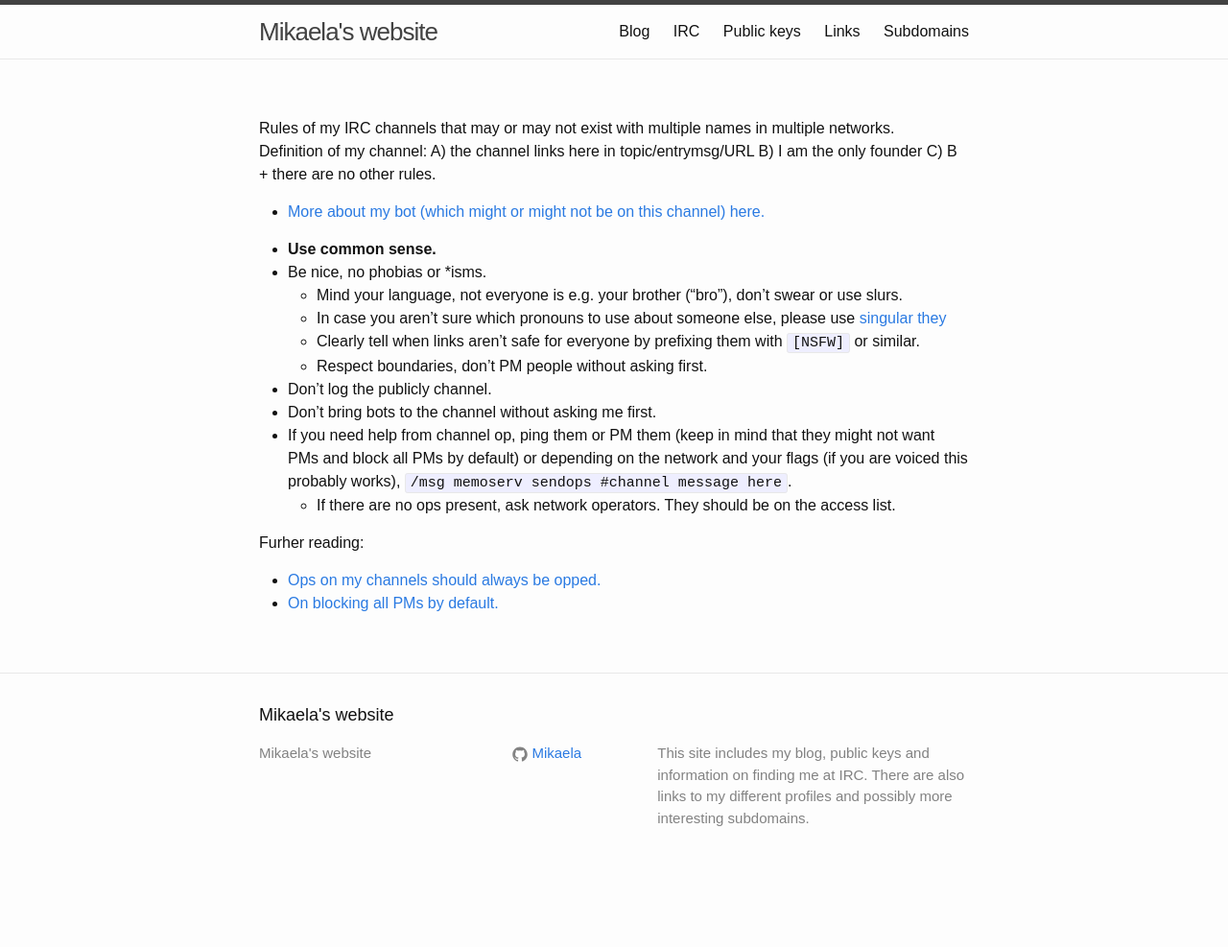
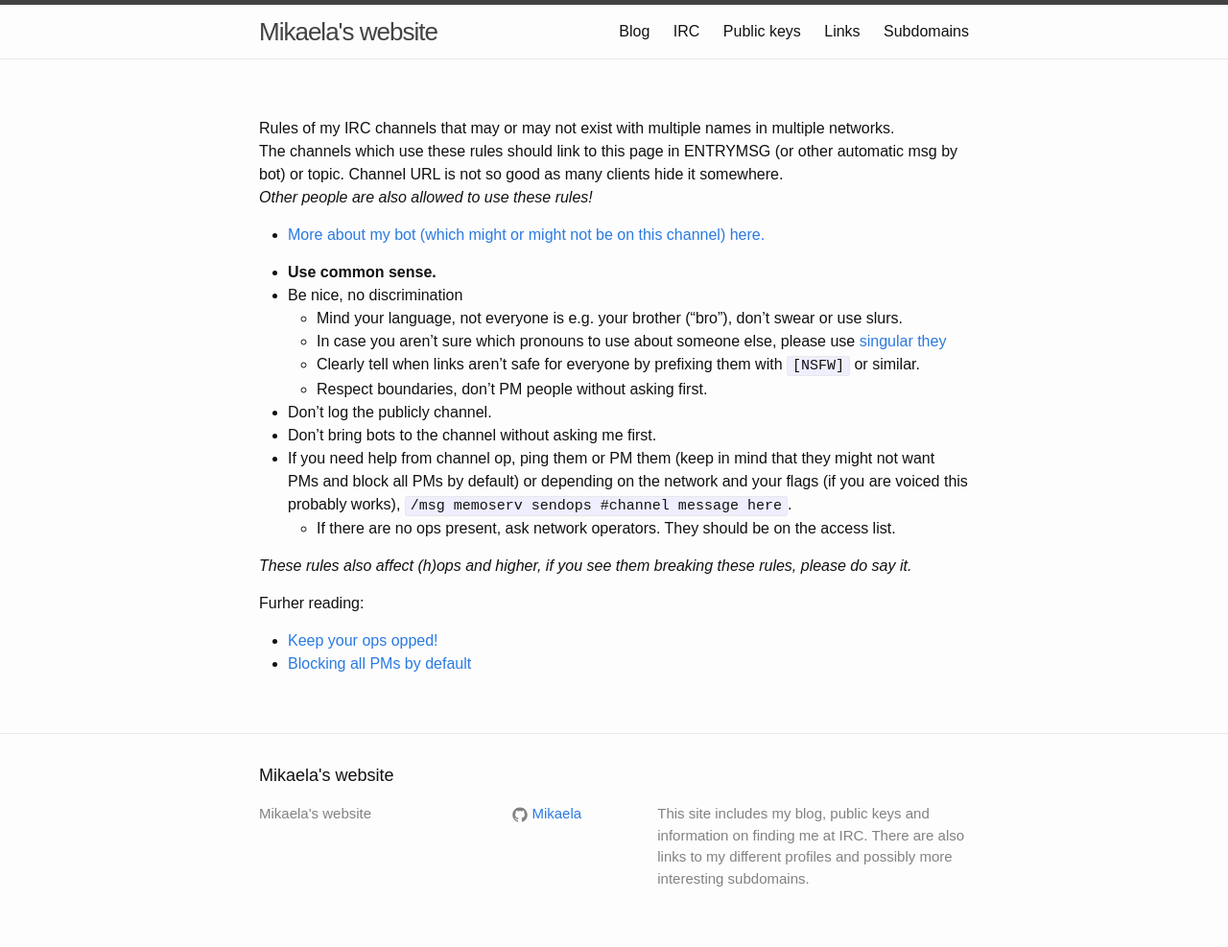
Before and after one commit to Mikaela/mikaela.github.io, a Jekyll site: the page built from pages/channel.markdown, in a window 1280 px wide. Shown: the whole page at 96% size. Built offline with Jekyll 4.4.1, drawn with Linux system fonts in a browser that asks for light colours; Markdown is read by kramdown in place of the engine named in the settings; before the commit the page ends 924 px from its top, so only the background shows below that.

Commit message:
pages/channel: try to make more sense

```diff
--- a/pages/channel.markdown
+++ b/pages/channel.markdown
@@ -5,14 +5,15 @@ sitemap: false
 ---
 
 Rules of my IRC channels that may or may not exist with multiple names
-in multiple networks.<br/>Definition of my channel: A) the channel links
-here in topic/entrymsg/URL B) I am the only founder C) B + there are
-no other rules.
+in multiple networks.<br/>The channels which use these rules should link
+to this page in ENTRYMSG (or other automatic msg by bot) or topic. Channel
+URL is not so good as many clients hide it somewhere.
+<br/>*Other people are also allowed to use these rules!*
 
 * [More about my bot (which might or might not be on this channel) here.](bot.html)
 
 * **Use common sense.**
-* Be nice, no phobias or \*isms.
+* Be nice, no discrimination
     * Mind your language, not everyone is e.g. your brother ("bro"), don't
       swear or use slurs.
     * In case you aren't sure which pronouns to use about someone else,
@@ -29,7 +30,10 @@ no other rules.
     * If there are no ops present, ask network operators. They should be
       on the access list.
 
+*These rules also affect (h)ops and higher, if you see them breaking these
+rules, please do say it.*
+
 Furher reading:
 
-* [Ops on my channels should always be opped.]({% post_url 2015-04-01-keep-the-ops-opped %})
-* [On blocking all PMs by default.]({% post_url 2015-04-02-umode+g %})
+* [Keep your ops opped!]({% post_url 2015-04-01-keep-the-ops-opped %})
+* [Blocking all PMs by default]({% post_url 2015-04-02-umode+g %})
```
